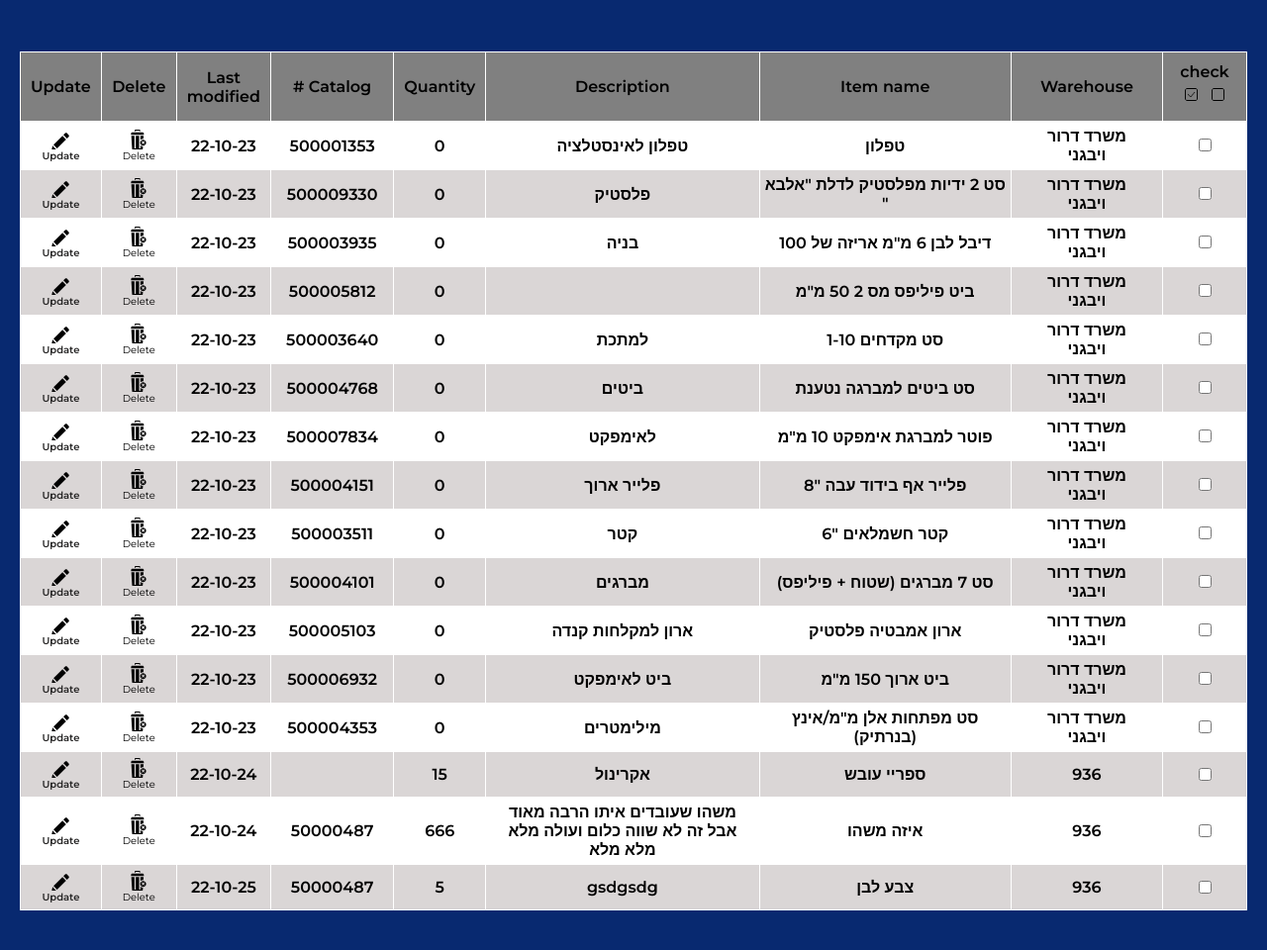
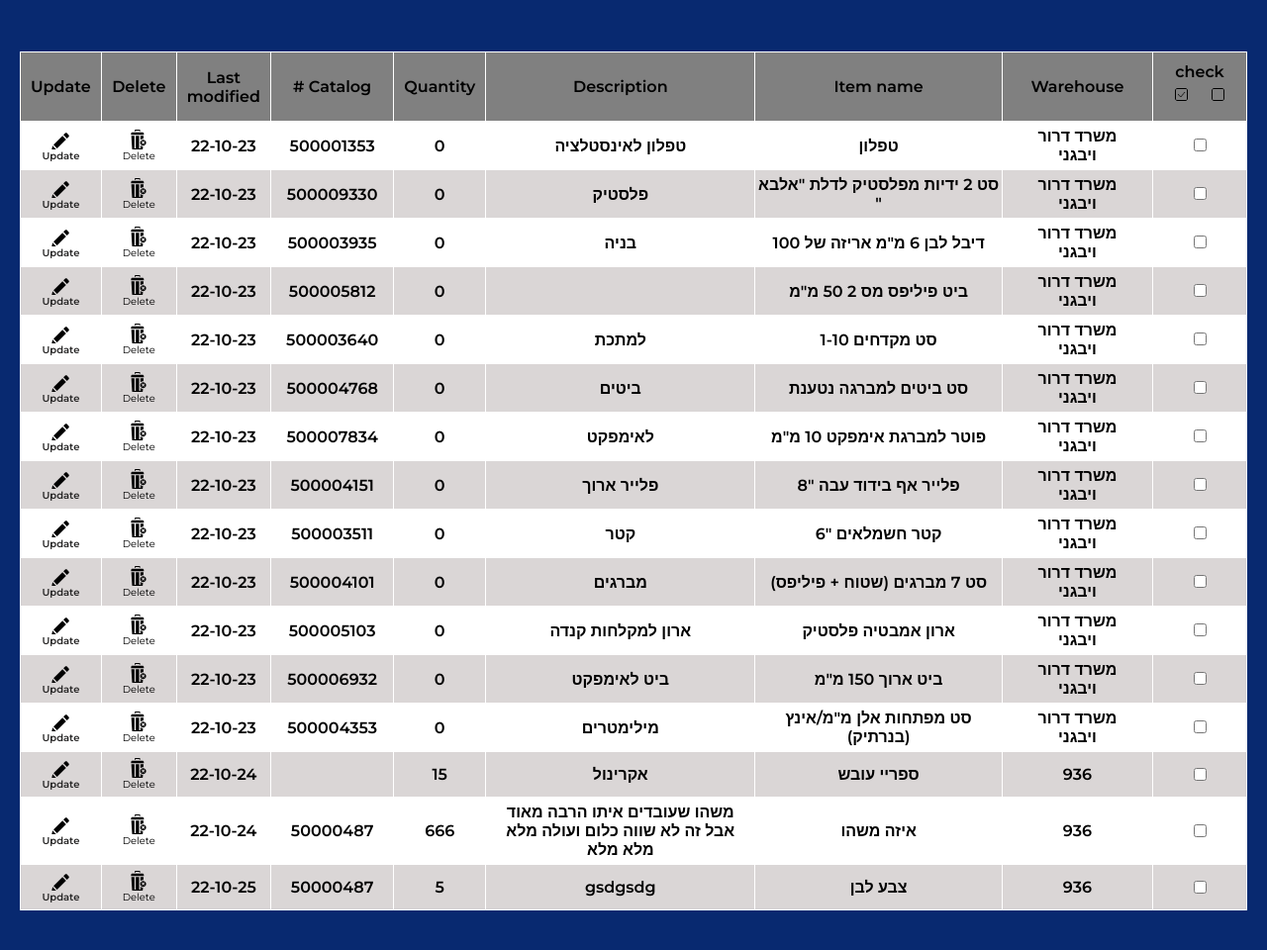
Before and after one commit to jayber-dev/warehouse-managment, a Flask app: page / in a window 1280 px wide. Shown: the part 118-1078 px from the top of the page at 99% size. Run offline with Flask 2, Linux system fonts and the light colour scheme; data comes from the database, SQL or seed files in the repository.

Commit message:
warehouse finshed

```diff
--- a/static/css/.index.css
+++ b/static/css/.index.css
@@ -372,13 +372,14 @@ mark {
 .check-col {
   display: flex;
   flex-flow: row;
-  padding: 5px;
 }
 .check-col .uncheck-btn {
   background-color: transparent;
   border: 0px;
+  border-radius: 2px;
 }
 .check-col .uncheck-btn img {
+  padding: 5px;
   height: 15px;
   width: 15px;
 }
@@ -388,8 +389,10 @@ mark {
 .check-col .check-all-btn {
   background-color: transparent;
   border: 0px;
+  border-radius: 2px;
 }
 .check-col .check-all-btn img {
+  padding: 5px;
   height: 15px;
   width: 15px;
 }
```
Also changed, not shown: static/scss/index.scss (+7 -1 lines), 1 other file.
